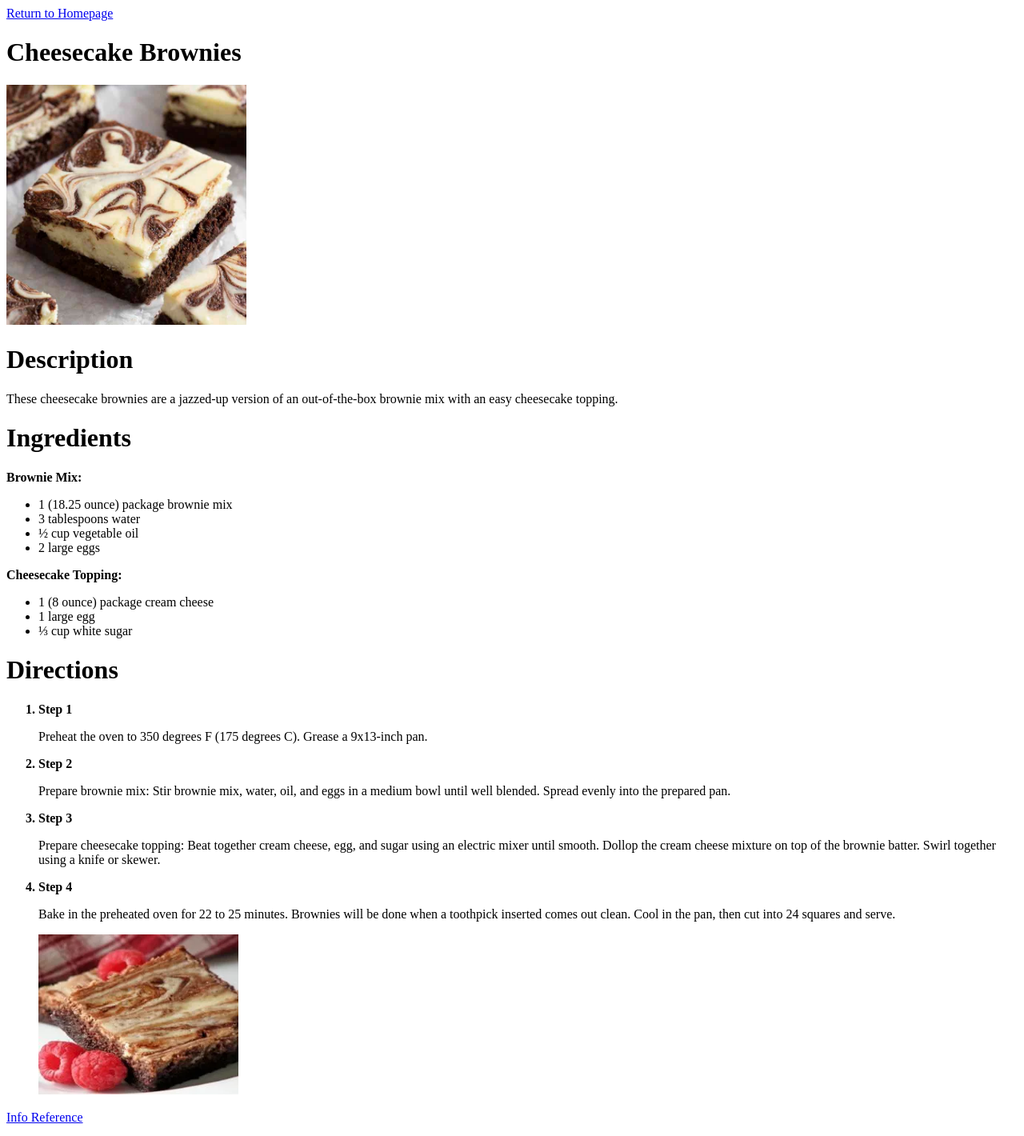
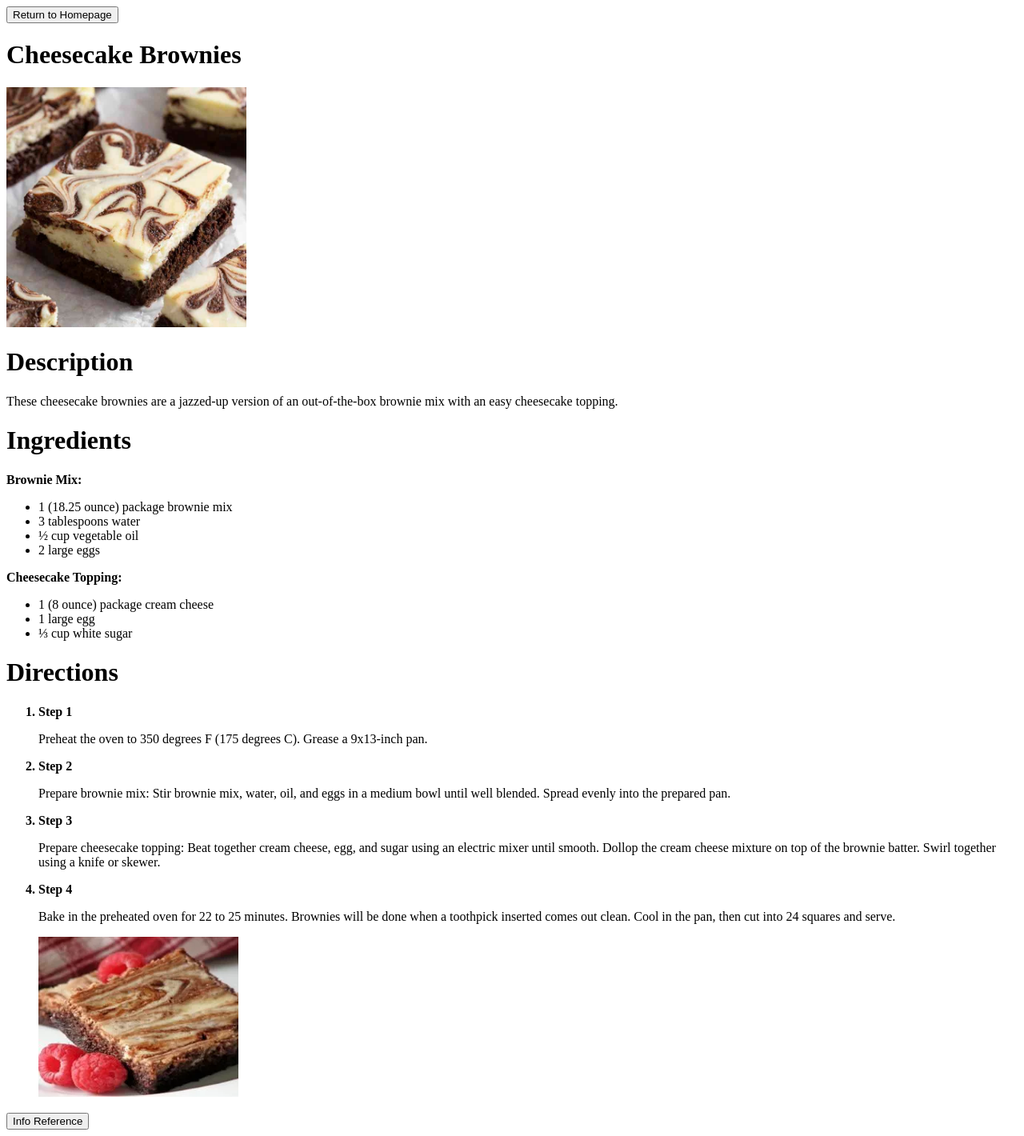
Before and after one commit to macyjalberto/odin-recipes, a plain HTML site: page recipes/brownies.html in a window 1280 px wide. Shown: the whole page at 80% size. Drawn offline with Linux system fonts and the light colour scheme.

Commit message:
Added some styling to the recipes

```diff
--- a/recipes/brownies.html
+++ b/recipes/brownies.html
@@ -5,7 +5,7 @@
     <title>Cheesecake Brownies</title>
 </head>
 <body>
-    <a href="../index.html">Return to Homepage</a>
+    <a href="../index.html"><button class="click">Return to Homepage</button></a>
     <h1>Cheesecake Brownies</h1>
     <img src="./recipe_imgs/brownies.jpg" height="300" width="300">
     <h1>Description</h1>
@@ -45,6 +45,6 @@
         </ol>
     </p>
     <a href="https://www.allrecipes.com/recipe/16607/cheesecake-brownies/" target="_blank"
-    rel="noopener noreferrer">Info Reference</a>
+    rel="noopener noreferrer"><button class="click">Info Reference</button></a>
 </body>
 </html>
```
